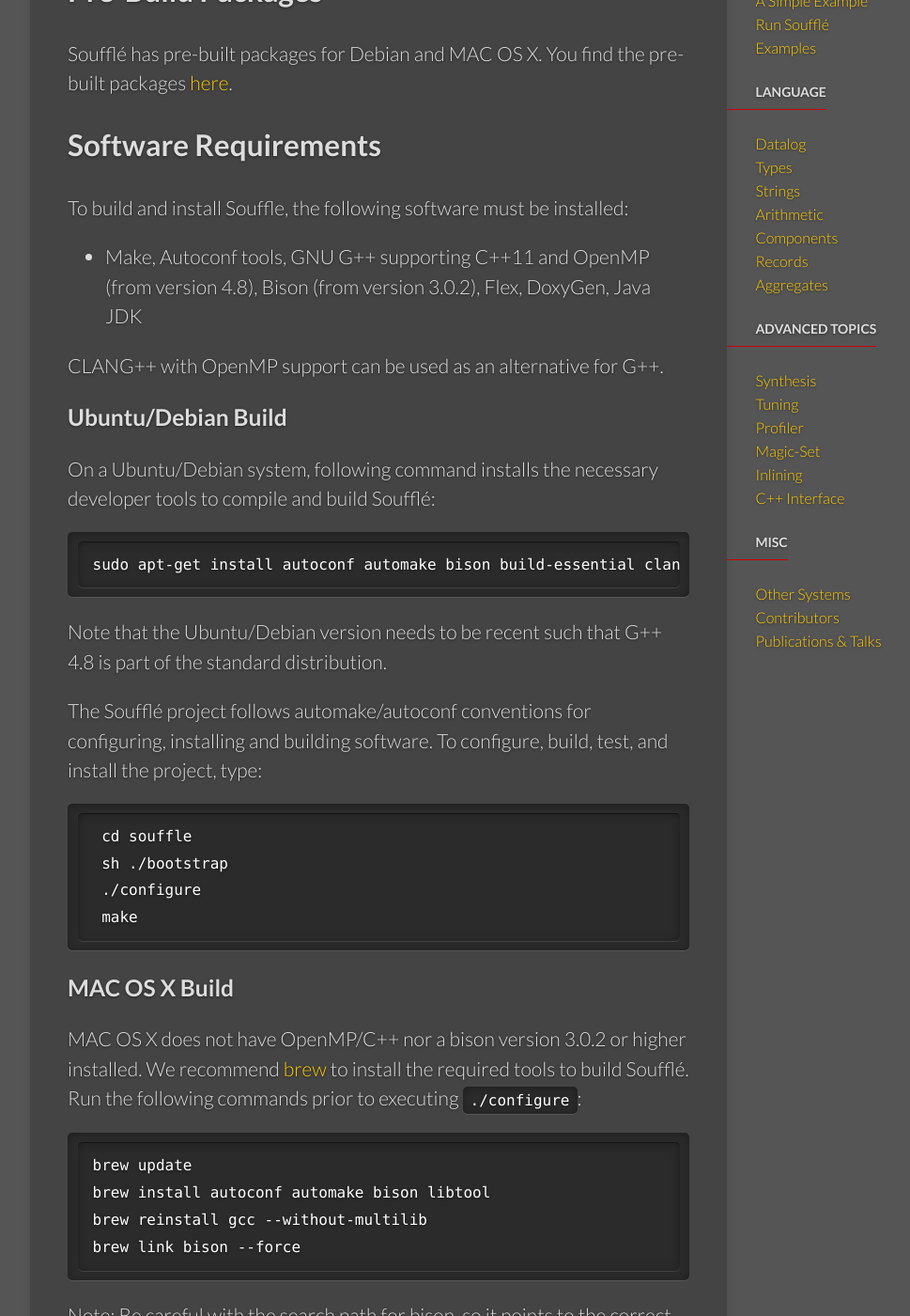
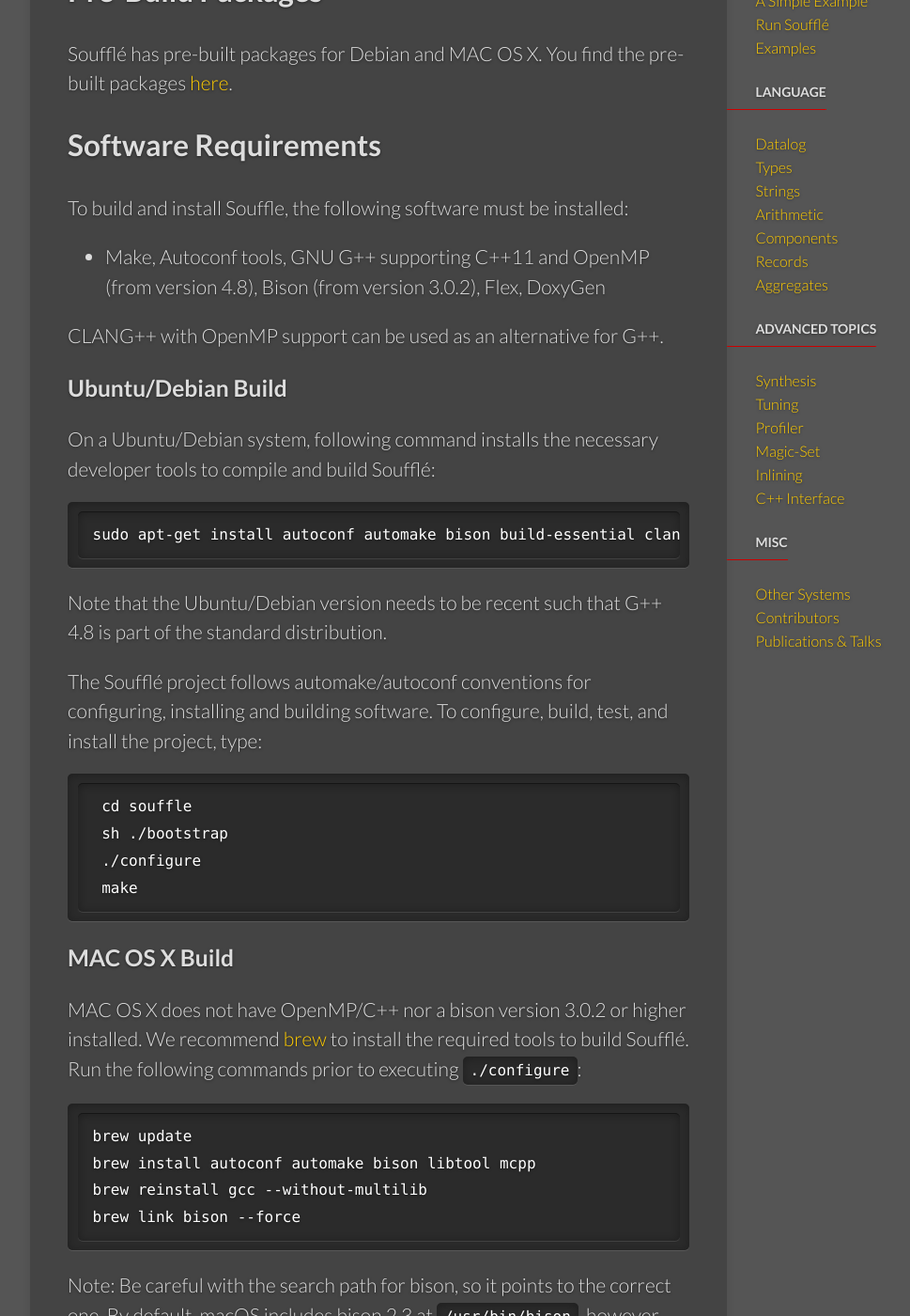
Before and after one commit to souffle-lang/souffle-lang.github.io, a Jekyll site: the page built from _docs/build.md, in a window 1280 px wide and 1400 px high, scrolled down 293 px. Shown: the whole window at 94% size, without its empty margins (139-1108 px from the left). Built offline with Jekyll 4.4.1, drawn with Linux system fonts in a browser that asks for light colours.

Commit message:
Update build.md

````diff
--- a/_docs/build.md
+++ b/_docs/build.md
@@ -11,7 +11,7 @@ Soufflé has pre-built packages for Debian and MAC OS X. You find the pre-built
 
 To build and install Souffle, the following software must be installed:
 
-* Make, Autoconf tools, GNU G++ supporting C++11 and OpenMP (from version 4.8), Bison (from version 3.0.2), Flex, DoxyGen, Java JDK
+* Make, Autoconf tools, GNU G++ supporting C++11 and OpenMP (from version 4.8), Bison (from version 3.0.2), Flex, DoxyGen
 
 CLANG++ with OpenMP support can be used as an alternative for G++.
 
@@ -20,7 +20,7 @@ CLANG++ with OpenMP support can be used as an alternative for G++.
 On a Ubuntu/Debian system, following command installs the necessary developer tools to compile and build Soufflé:
 
 ```
-sudo apt-get install autoconf automake bison build-essential clang doxygen flex g++ git make openjdk-8-jdk python
+sudo apt-get install autoconf automake bison build-essential clang doxygen flex g++ git make mcpp python
 ```
 
 Note that the Ubuntu/Debian version needs to be recent such that G++ 4.8 is part of the standard distribution.
@@ -39,7 +39,7 @@ The Soufflé project follows automake/autoconf conventions for configuring, inst
 MAC OS X does not have OpenMP/C++ nor a bison version 3.0.2 or higher installed. We recommend [brew](http://brew.sh) to install the required tools to build Soufflé. Run the following commands prior to executing `./configure`:
 ```
 brew update
-brew install autoconf automake bison libtool
+brew install autoconf automake bison libtool mcpp
 brew reinstall gcc --without-multilib
 brew link bison --force
 ```
````
